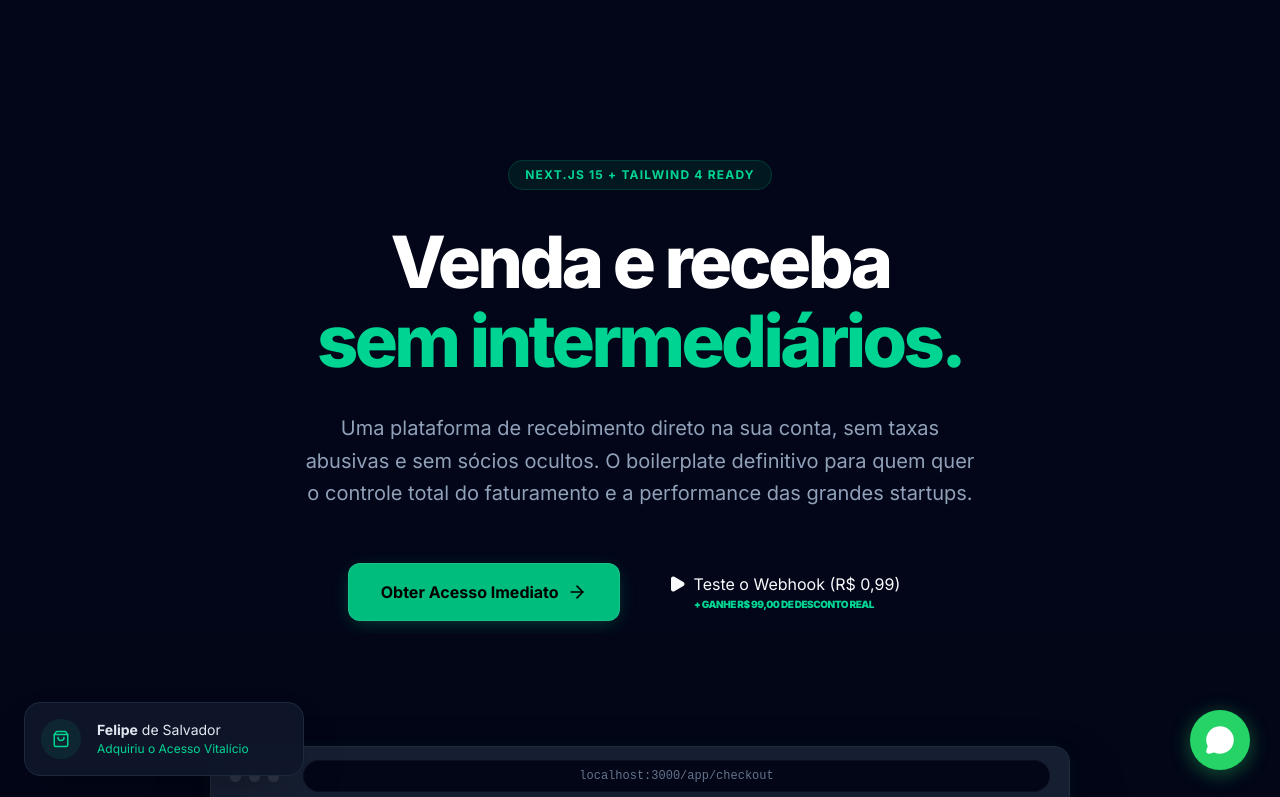
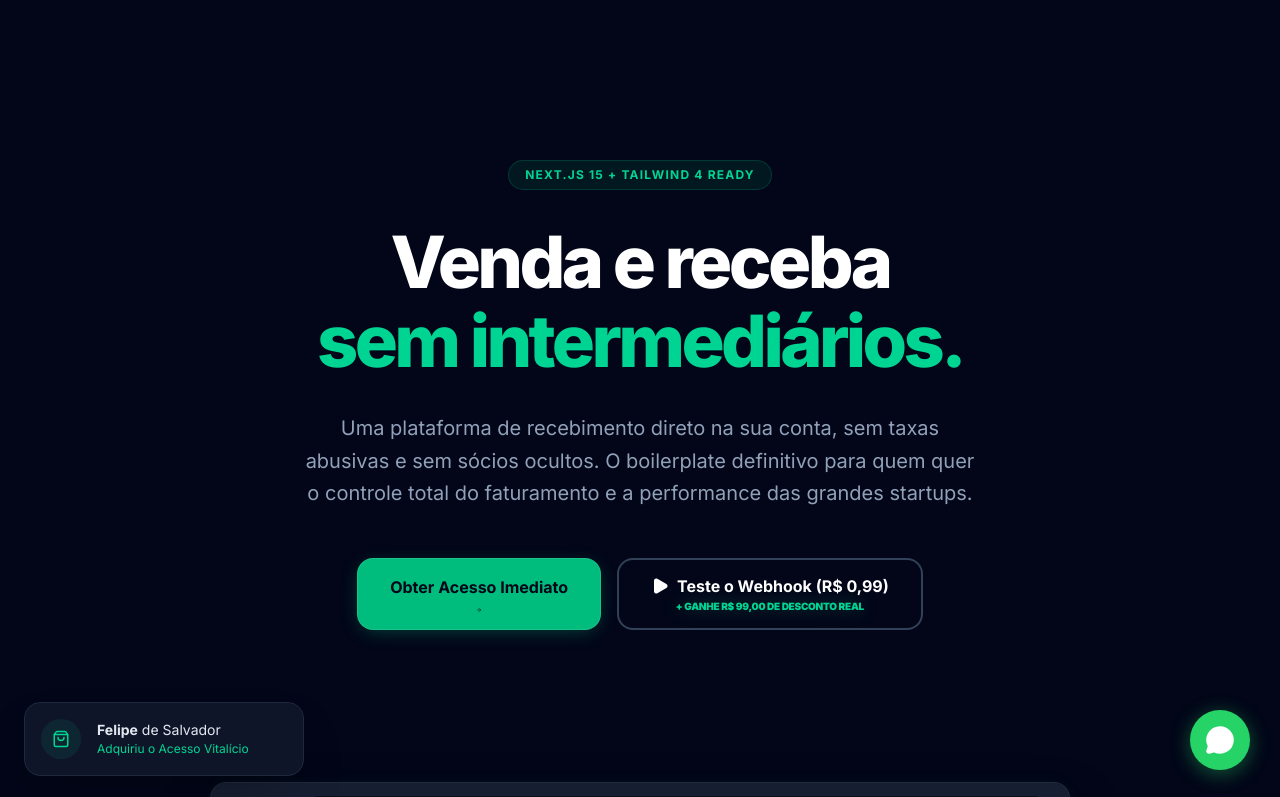
Before and after one commit to DemetriodosAnjos/my-ebook-checkout, a Next.js app: page / in a window 1280 px wide. Shown: the top 797 px of the page. Built offline with nearby package versions, Linux system fonts and the light colour scheme; no server answers; what mercadopago would draw is missing.

Commit message:
Rafatoração: FAQ, Features, FeatureDemo, Footer, Hero, ajustes de UI

```diff
--- a/src/app/page.tsx
+++ b/src/app/page.tsx
@@ -3,6 +3,8 @@
 import SocialProof from "@/components/landing/SocialProof";
 import Hero from "@/components/landing/Hero";
 import Features from "@/components/landing/Features";
+import FeaturesDemo from "@/components/landing/FeaturesDemo";
+import FeeComparison from "@/components/landing/FeeComparison";
 import TargetAudience from "@/components/landing/TargetAudience";
 import Pricing from "@/components/landing/Pricing";
 import FAQ from "@/components/landing/FAQ";
@@ -33,7 +35,9 @@ export default function LandingPage() {
     <main>
       <SocialProof />
       <Hero onAction={scrollToPricing} />
+      <FeaturesDemo />
       <Features />
+      <FeeComparison />
       <TargetAudience />
       <Pricing />
       <FAQ />
--- a/src/components/landing/FAQ.tsx
+++ b/src/components/landing/FAQ.tsx
@@ -43,10 +43,6 @@ const FAQ: React.FC = () => {
     <section className="faq" id="faq">
       <div className="faq__container">
         <div className="faq__header">
-          <div className="faq__icon-wrapper">
-            <HelpCircle className="text-emerald-400" size={32} />
-          </div>
-
           <h2 className="faq__title">
             Dúvidas <span className="text-emerald-400">Frequentes</span>
           </h2>
--- a/src/components/landing/Features.tsx
+++ b/src/components/landing/Features.tsx
@@ -61,9 +61,7 @@ const techStack: FeatureItem[] = [
 
 const Features: React.FC = () => {
   return (
-    <section className="features">
-      <FeaturesDemo />
-      <FeeComparison />
+    <section className="features" id="features">
       <div className="features__container">
         <div className="features__header">
           <h2 className="features__title">
--- a/src/components/landing/FeaturesDemo.tsx
+++ b/src/components/landing/FeaturesDemo.tsx
@@ -5,6 +5,7 @@ import "./FeaturesDemo.css";
 
 const FeaturesDemo: React.FC = () => {
   return (
+    <section className="featuresdemo" id="featuresdemo">
       <div className="features-demo">
         <div className="features-demo__browser">
           <div className="features-demo__toolbar">
@@ -41,6 +42,7 @@ const FeaturesDemo: React.FC = () => {
           </div>
         </div>
       </div>
+    </section>
   );
 };
 
--- a/src/components/landing/Footer.tsx
+++ b/src/components/landing/Footer.tsx
@@ -26,7 +26,7 @@ const Footer: React.FC = () => {
                   <a href="#features">Funcionalidades</a>
                 </li>
                 <li>
-                  <a href="#demo">Demonstração</a>
+                  <a href="#featuresdemo">Demonstração</a>
                 </li>
                 <li>
                   <a href="#pricing">Preços</a>
@@ -41,7 +41,7 @@ const Footer: React.FC = () => {
                   <a href="#faq">Dúvidas</a>
                 </li>
                 <li>
-                  <a href="mailto:suporte@seudominio.com">E-mail</a>
+                  <a href="mailto:ddoanjos@gmail.com">E-mail</a>
                 </li>
                 <li>
                   <a href="#">Documentação</a>
@@ -55,10 +55,7 @@ const Footer: React.FC = () => {
 
         <div className="footer__bottom">
           <div className="footer__info">
-            <p>
-              &copy; {currentYear} Seu Nome ou Empresa. Todos os direitos
-              reservados.
-            </p>
+            <p>&copy; {currentYear} CSCODEX. Todos os direitos reservados.</p>
           </div>
           <div className="footer__payment">
             <span className="footer__payment-text">Pagamento Seguro via</span>
--- a/src/components/landing/Hero.css
+++ b/src/components/landing/Hero.css
@@ -4,20 +4,19 @@
   @apply relative pt-40 pb-2 px-6 overflow-hidden;
 }
 
-/* Efeito de luz de fundo (Glow) para parecer premium */
 .hero::before {
   content: "";
   @apply absolute top-0 left-1/2 -translate-x-1/2 w-[1000px] h-[600px]
-           bg-emerald-500/10 blur-[120px] rounded-full -z-10;
+         bg-emerald-500/10 blur-[120px] rounded-full -z-10;
 }
 
 .hero__container {
-  @apply max-w-5xl mx-auto text-center;
+  @apply max-w-5xl mb-32 mx-auto text-center;
 }
 
 .hero__badge {
   @apply inline-block px-4 py-1.5 rounded-full bg-emerald-500/10 border border-emerald-500/20
-           text-emerald-400 text-xs font-bold uppercase tracking-widest mb-8;
+         text-emerald-400 text-xs font-bold uppercase tracking-widest mb-8;
 }
 
 .hero__title {
@@ -32,61 +31,65 @@
   @apply flex flex-col sm:flex-row items-center justify-center gap-4;
 }
 
-/* Hero.css */
+/* --- Padronização dos Botões --- */
 
+/* Base Comum para manter Height e Alinhamento idênticos */
+.header__button--primary,
+.header__button--outline {
+  @apply h-[72px] px-8 rounded-2xl flex flex-col items-center justify-center
+         transition-all duration-300 active:scale-95 cursor-pointer overflow-hidden;
+}
+
+/* Botão Primário (Sólido) */
 .header__button--primary {
-  position: relative;
-  background: var(--color-emerald-500, #10b981);
-  color: #000;
-  font-weight: 700;
-  border-radius: 12px;
-  transition: all 0.3s cubic-bezier(0.4, 0, 0.2, 1);
-  border: 1px solid rgba(255, 255, 255, 0.1);
-  box-shadow: 0 4px 20px -5px rgba(16, 185, 129, 0.4);
-  overflow: hidden;
-  cursor: pointer;
+  @apply bg-emerald-500 text-slate-950 font-bold border border-white/10
+         shadow-[0_4px_20px_-5px_rgba(16,185,129,0.4)] relative;
 }
 
 .header__button--primary:hover {
-  background: var(--color-emerald-400, #34d399);
-  transform: translateY(-2px);
-  box-shadow: 0 8px 30px -5px rgba(16, 185, 129, 0.6);
+  @apply bg-emerald-400 -translate-y-1 shadow-[0_8px_30px_-5px_rgba(16,185,129,0.6)];
 }
 
-.header__button--primary:active {
-  transform: translateY(0);
-}
-
-/* Efeito de brilho passando pelo botão */
+/* Efeito de brilho (Shine) convertido para Tailwind/CSS puro */
 .header__button--primary::after {
   content: "";
-  position: absolute;
-  top: -50%;
-  left: -50%;
-  width: 200%;
-  height: 200%;
+  @apply absolute top-[-50%] left-[-50%] w-[200%] h-[200%] opacity-0 rotate-45 pointer-events-none;
   background: linear-gradient(
     45deg,
     transparent,
-    rgba(255, 255, 255, 0.2),
+    rgba(255, 255, 255, 0.3),
     transparent
   );
-  transform: rotate(45deg);
-  transition: 0.5s;
-  opacity: 0;
+  transition: 0.6s;
 }
 
 .header__button--primary:hover::after {
-  left: 120%;
-  opacity: 1;
-  transition: 0.7s;
+  @apply left-[120%] opacity-100;
 }
 
-/* Animação do ícone ArrowRight */
-.header__button--primary svg {
-  transition: transform 0.3s ease;
+/* Botão Ghost (Outline) */
+.header__button--outline {
+  @apply bg-transparent border-2 border-slate-700 text-white font-bold;
+}
+
+.header__button--outline:hover {
+  @apply bg-slate-800/40 border-slate-500 -translate-y-1;
+}
+
+/* Ajustes de ícones e textos internos */
+.header__button--primary svg,
+.header__button--outline svg {
+  @apply transition-transform duration-300;
 }
 
 .header__button--primary:hover svg {
-  transform: translateX(4px);
+  @apply translate-x-1;
 }
+
+.header__button--outline:hover svg {
+  @apply text-emerald-400;
+}
+
+.header__button--outline span.text-emerald-400 {
+  @apply drop-shadow-[0_0_8px_rgba(52,211,153,0.3)] tracking-tight;
+}
```
Lines whose indentation alone changed are shown as unchanged.
